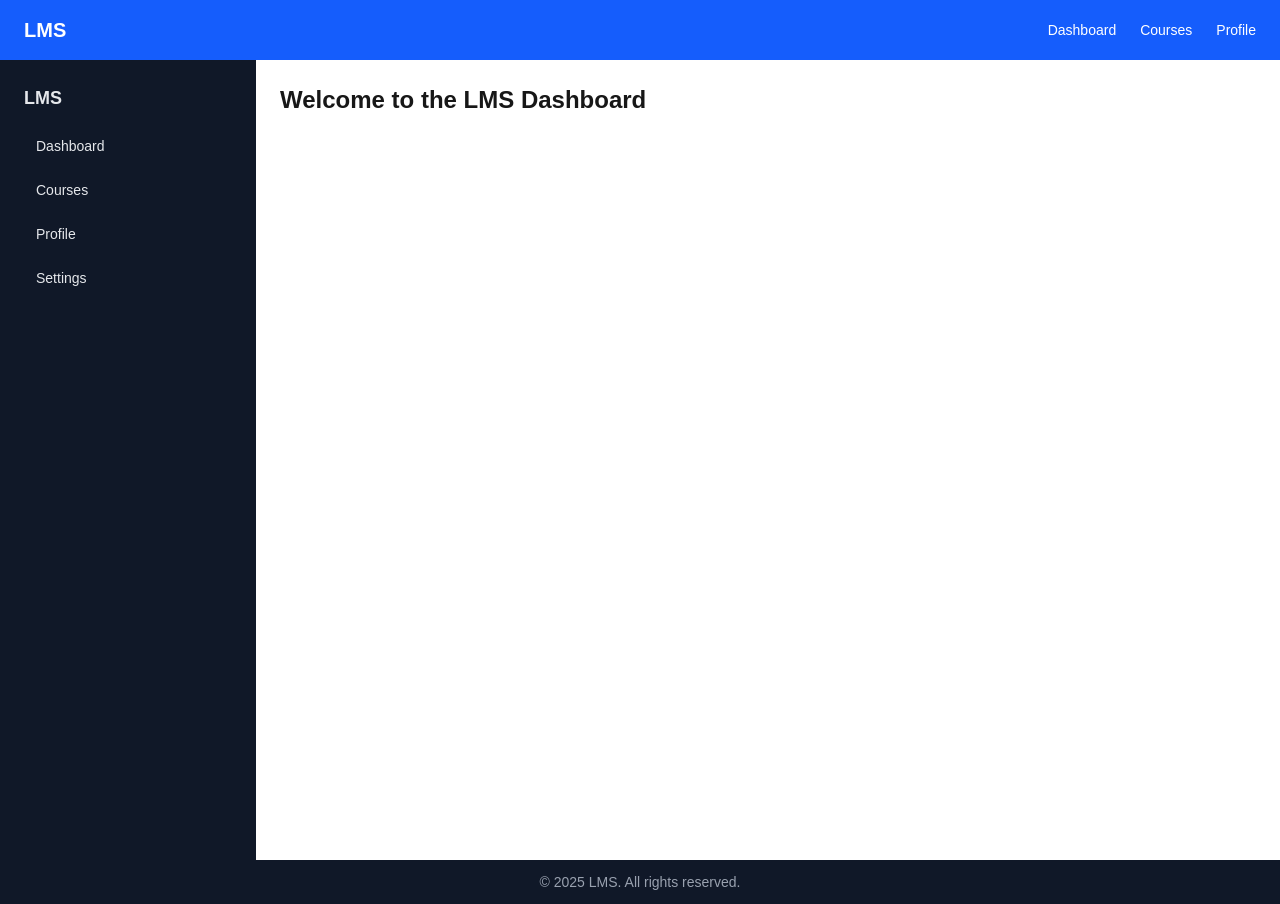
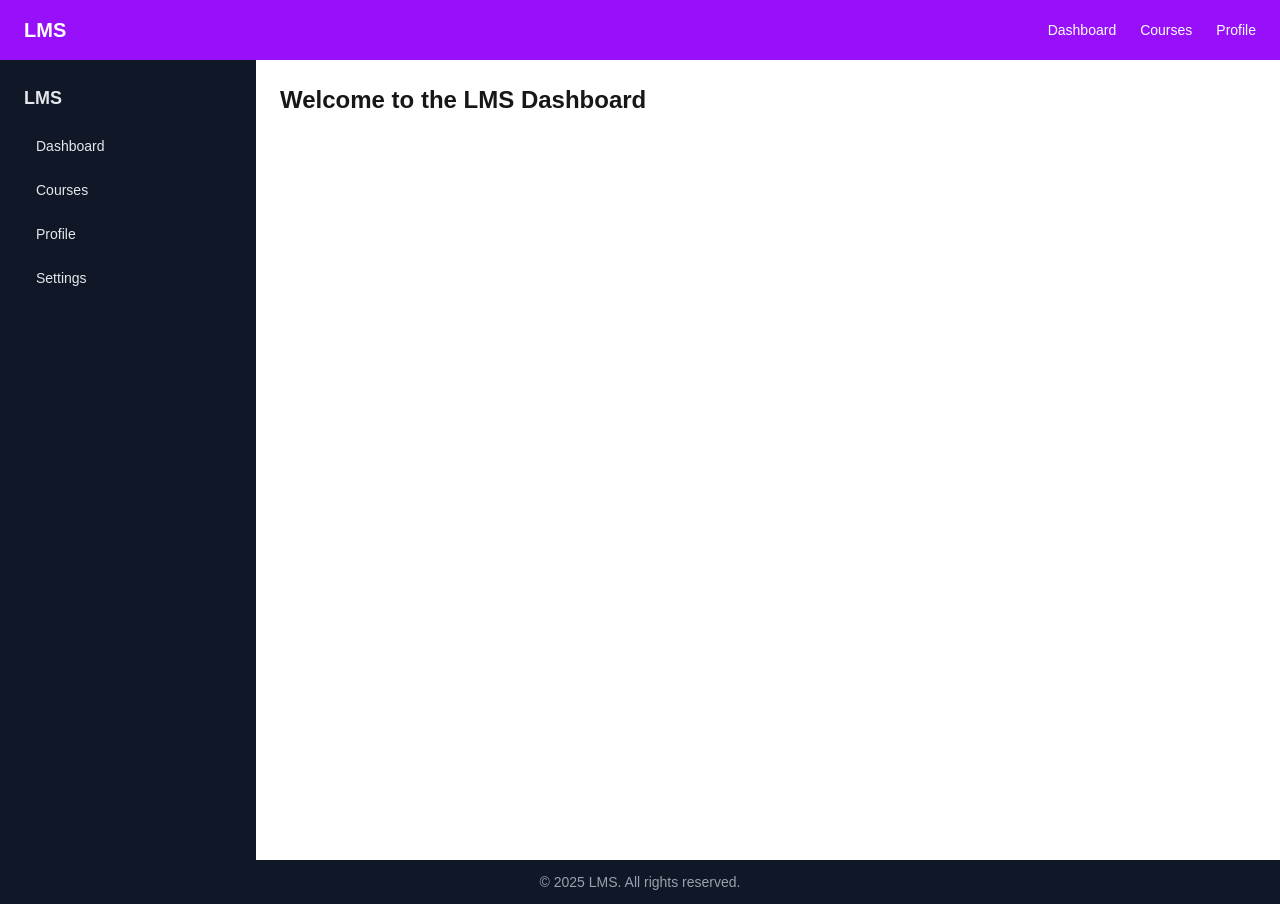
Before and after one commit to AnweshaS25/lms-frontend, a Next.js app: page / in a window 1280 px wide. Built offline with nearby package versions, Linux system fonts and the light colour scheme.

Commit message:
your message

```diff
--- a/components/Header.tsx
+++ b/components/Header.tsx
@@ -19,7 +19,7 @@
 
 export default function Header() {
   return (
-    <header className="bg-blue-600 text-white flex justify-between items-center px-6 py-4 shadow">
+    <header className="bg-purple-600 text-white flex justify-between items-center px-6 py-4 shadow">
       <div className="text-xl font-bold">LMS</div>
       <nav className="space-x-6 text-sm">
         <a href="#" className="hover:underline">Dashboard</a>
```
